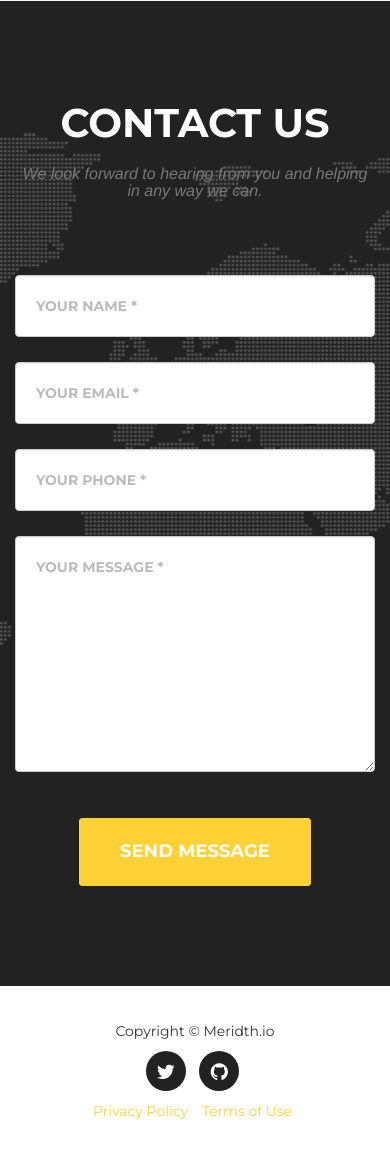
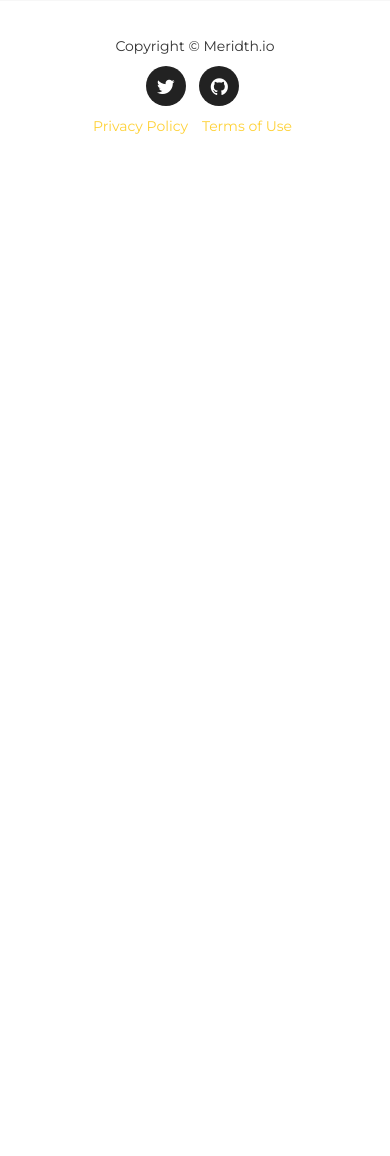
Before and after one commit to jmeridth/meridth.io, a Flask app: template templates/index.html in a window 390 px wide. Shown: the part 3753-4909 px from the top of the page. After the commit the page ends 3887 px from the top, so only its background shows below. Run offline with Flask 2, Linux system fonts and the light colour scheme; the template is opened without the code that fills it, so the values that code supplies are empty; some libraries are stand-ins or nearby versions; some web fonts are replaced.

Commit message:
Drop all contact stuff.

```diff
--- a/meridthio.py
+++ b/meridthio.py
@@ -2,15 +2,9 @@ import os
 import re
 
 from datetime import date
-from flask import Flask, render_template, request
-from flask_mail import Mail, Message
-from flask_recaptcha import ReCaptcha
+from flask import Flask, render_template
 
 app = Flask(__name__)
-
-site_key = os.environ['MERIDTH_IO_RECAPTCHA_SITEKEY']
-secret_key = os.environ['MERIDTH_IO_RECAPTCHA_SECRETKEY']
-recaptcha = ReCaptcha(app=app, site_key=site_key, secret_key=secret_key)
 
 
 def is_email_address_valid(email):
@@ -28,26 +22,7 @@ def home():
     years_experience = current_year - 2000
     return render_template('index.html',
                            current_year=current_year,
-                           years_experience=years_experience,
-                           recaptcha=recaptcha.get_code())
-
-
-@app.route("/contact", methods=["POST"])
-def contact():
-    if (not request.form['name'] or not request.form['email'] or
-        not request.form['phont'] or not request.form['message'] or
-            not is_email_address_valid(request.form['email'])):
-        return False
-
-    if recaptcha.verify():
-        mail = Mail(app)
-        msg = Message("",
-                      sender=('Meridth.io website', 'noreply@meridth.io'),
-                      recipients=['jmerdith@gmail.com'],
-                      body=request.form['contact_email'])
-        mail.send(msg)
-    else:
-        error(401)
+                           years_experience=years_experience)
 
 
 @app.errorhandler(404)
--- a/static/js/contact_me.js
+++ /dev/null
@@ -1,70 +0,0 @@
-$(function() {
-
-    $("#contactForm input,#contactForm textarea").jqBootstrapValidation({
-        preventSubmit: true,
-        submitError: function($form, event, errors) {
-            // additional error messages or events
-        },
-        submitSuccess: function($form, event) {
-            event.preventDefault(); // prevent default submit behaviour
-            // get values from FORM
-            var name = $("input#name").val();
-            var email = $("input#email").val();
-            var phone = $("input#phone").val();
-            var message = $("textarea#message").val();
-            var captchaResponse = $(".g-recaptcha-response").val();
-            var firstName = name; // For Success/Failure Message
-            // Check for white space in name for Success/Fail message
-            if (firstName.indexOf(' ') >= 0) {
-                firstName = name.split(' ').slice(0, -1).join(' ');
-            }
-            $.ajax({
-                url: "/contact",
-                type: "POST",
-                data: {
-                    name: name,
-                    phone: phone,
-                    email: email,
-                    message: message,
-                    captchaResponse: captchaResponse
-                },
-                cache: false,
-                success: function() {
-                    // Success message
-                    $('#success').html("<div class='alert alert-success'>");
-                    $('#success > .alert-success').html("<button type='button' class='close' data-dismiss='alert' aria-hidden='true'>&times;")
-                        .append("</button>");
-                    $('#success > .alert-success')
-                        .append("<strong>Your message has been sent. </strong>");
-                    $('#success > .alert-success')
-                        .append('</div>');
-
-                    //clear all fields
-                    $('#contactForm').trigger("reset");
-                },
-                error: function(error) {
-                    // Fail message
-                    $('#success').html("<div class='alert alert-danger'>");
-                    $('#success > .alert-danger').html("<button type='button' class='close' data-dismiss='alert' aria-hidden='true'>&times;")
-                        .append("</button>");
-                    $('#success > .alert-danger').append("<strong>" + error.responseText + "</strong>");
-                    $('#success > .alert-danger').append('</div>');
-                },
-            })
-        },
-        filter: function() {
-            return $(this).is(":visible");
-        },
-    });
-
-    $("a[data-toggle=\"tab\"]").click(function(e) {
-        e.preventDefault();
-        $(this).tab("show");
-    });
-});
-
-
-/*When clicking on Full hide fail/success boxes */
-$('#name').focus(function() {
-    $('#success').html('');
-});
--- a/templates/index.html
+++ b/templates/index.html
@@ -161,54 +161,4 @@
         </div>
     </div>
 </section>
-
-<!-- Contact Section -->
-<section id="contact">
-    <div class="container">
-        <div class="row">
-            <div class="col-lg-12 text-center">
-                <h2 class="section-heading">Contact Us</h2>
-                <h3 class="section-subheading text-muted">We look forward to hearing from you and helping in any way we can.</h3>
-            </div>
-        </div>
-        <div class="row">
-            <div class="col-lg-12">
-                    <!-- <form name="sentMessage" id="contactForm" novalidate> -->
-                    <form method="post" action"/contact">
-                    <div class="row">
-                        <div class="col-md-6">
-                            <div class="form-group">
-                                <input type="text" class="form-control" placeholder="Your Name *" id="name" required data-validation-required-message="Please enter your name.">
-                                <p class="help-block text-danger"></p>
-                            </div>
-                            <div class="form-group">
-                                <input type="email" class="form-control" placeholder="Your Email *" id="email" required data-validation-required-message="Please enter your email address.">
-                                <p class="help-block text-danger"></p>
-                            </div>
-                            <div class="form-group">
-                                <input type="tel" class="form-control" placeholder="Your Phone *" id="phone" required data-validation-required-message="Please enter your phone number.">
-                                <p class="help-block text-danger"></p>
-                            </div>
-                        </div>
-                        <div class="col-md-6">
-                            <div class="form-group">
-                                <textarea class="form-control" placeholder="Your Message *" id="message" required data-validation-required-message="Please enter a message."></textarea>
-                                <p class="help-block text-danger"></p>
-                            </div>
-                        </div>
-                        <div class="clearfix"></div>
-                        <div class="col-lg-12">
-                          <div id="success"></div>
-                          <script src='//www.google.com/recaptcha/api.js'></script> <div class="g-recaptcha" data-sitekey="6LegaiITAAAAACT9uU82EHWNPbDdG7Pctd7UAt6e" data-theme="light" data-type="image" data-size="normal" data-tabindex="0"></div>
-                        </div>
-                        <div class="clearfix">&nbsp;</div>
-                        <div class="col-lg-12 text-center">
-                          <button type="submit" class="btn btn-xl">Send Message</button>
-                        </div>
-                    </div>
-                </form>
-            </div>
-        </div>
-    </div>
-</section>
 {% endblock %}
```
